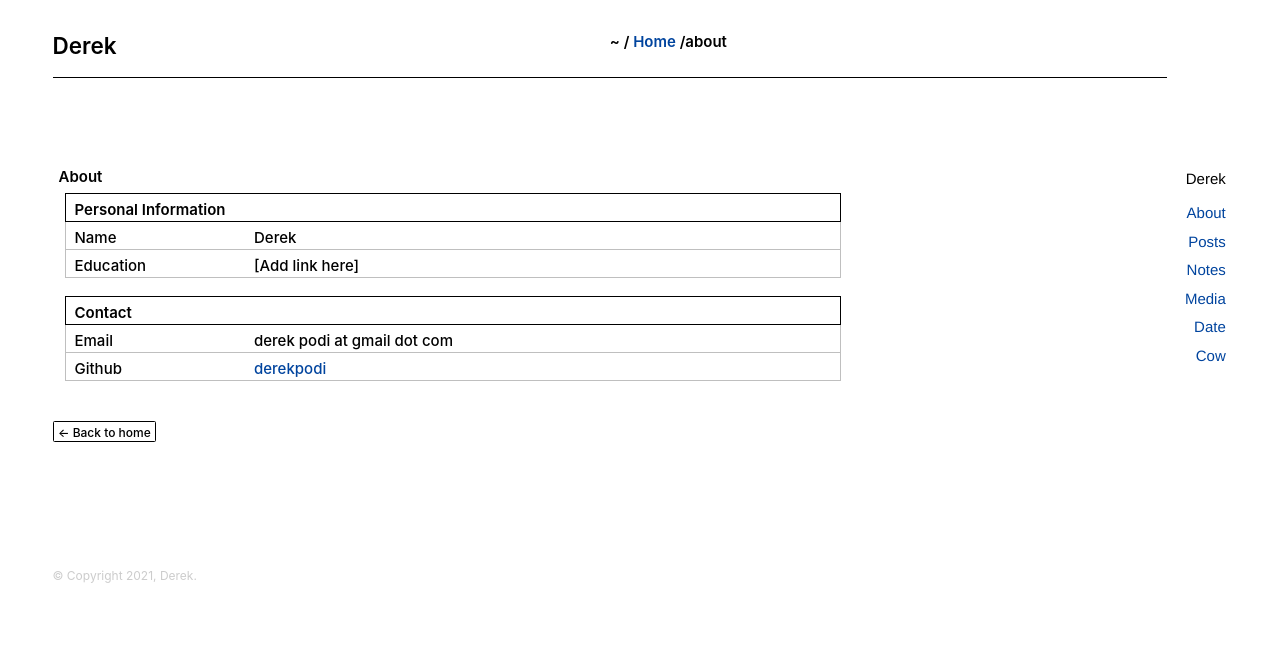
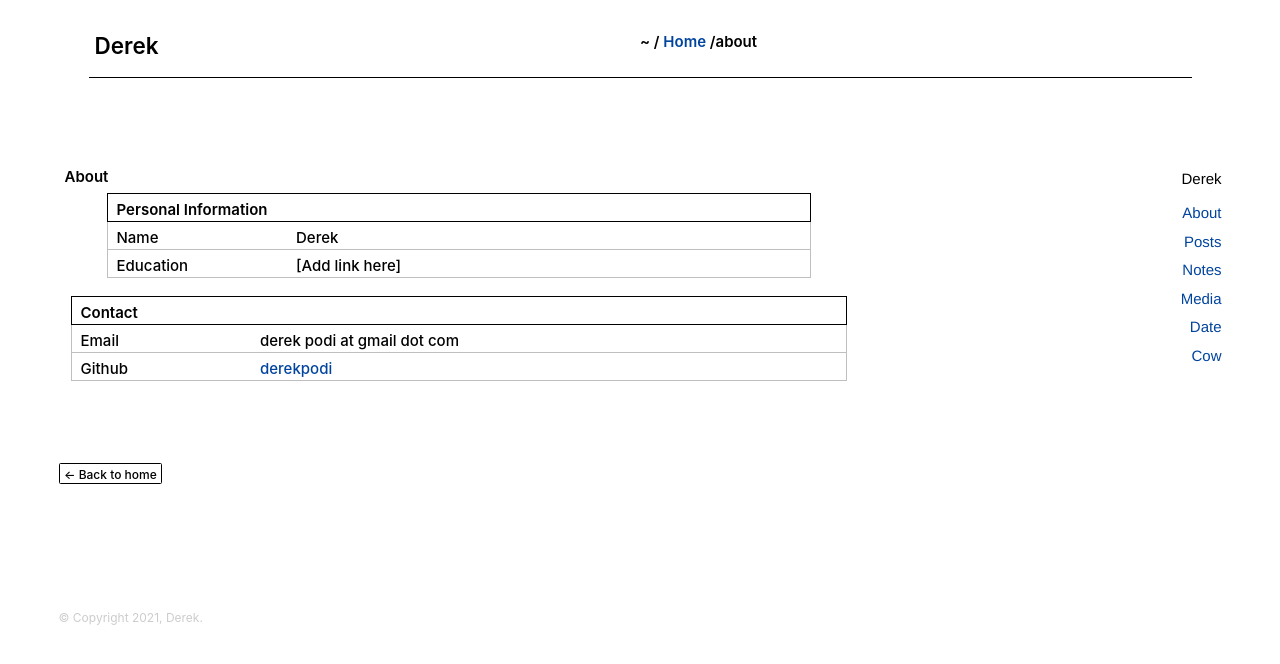
Before and after one commit to derekpodi/derekpodi.com, a Next.js app: page /about in a window 1280 px wide. Shown: the top 664 px of the page. Built offline with nearby package versions, Linux system fonts and the light colour scheme.

Commit message:
small css file changes, layout for components cleanup

```diff
--- a/components/layout.js
+++ b/components/layout.js
@@ -1,5 +1,4 @@
 import Head from 'next/head'
-import styles from './layout.module.css'
 import utilStyles from '../styles/utils.module.css'
 import Link from 'next/link'
 import Navbar from './navbar'
@@ -11,8 +10,8 @@ export const siteTitle = 'Derek Podimatis'
 
 export default function Layout({ children, home }) {
   return (
-    <div className={styles.container}>
-
+    <div className={utilStyles.container}>
+      <header>
         <Head>
           <link rel="icon" href="/favicon.ico" />
           <meta
@@ -29,25 +28,29 @@ export default function Layout({ children, home }) {
           <meta name="twitter:card" content="summary_large_image" />
         </Head>
 
-
         <Navbar />
 
         <Menu />
+      </header>
 
+      <div>
         <p></p>
+      </div>
+
 
       <main>{children}</main>
 
-
+      <footer>
         {!home && (
-        <div className={styles.backToHome}>
+          <div className={utilStyles.backToHome}>
             <Link href="/">
-            <a className={utilStyles["top-2"] + " " + utilStyles["btn"]+ " " + utilStyles["btn-sm"]+ " " + utilStyles["hover-white"]+ " " + utilStyles["hover-bg-black"]}>← Back to home</a>
+              <a className={utilStyles["top-2"] + " " + utilStyles["btn"]+ " " + utilStyles["btn-sm"] + " " + utilStyles["white"] + " " + utilStyles["bg-dark-green"] + " " + utilStyles["hover-white"]+ " " + utilStyles["hover-bg-black"]}>← Back to home</a>
             </Link>
           </div>
         )}
 
         <Footer />
+      </footer>
 
     </div>
   )
--- a/components/layout.module.css
+++ /dev/null
@@ -1,4 +0,0 @@
-.container {
-  max-width: 95%;
-  margin: 0rem 2rem;
-}
--- a/components/menu.js
+++ b/components/menu.js
@@ -1,6 +1,5 @@
 import Link from 'next/link'
 import { useRouter } from 'next/router'
-import styles from './layout.module.css'
 import utilStyles from '../styles/utils.module.css'
 
 
--- a/components/navbar.js
+++ b/components/navbar.js
@@ -1,12 +1,11 @@
 import Link from 'next/link'
 import { useRouter } from 'next/router'
-import styles from './layout.module.css'
 import utilStyles from '../styles/utils.module.css'
 
-const name = 'Derek '
 
 const Navbar = () => {
     const router = useRouter()
+    const name = 'Derek'
     return(
         <header className={utilStyles["container"] + " " + utilStyles["bottom-6"]}>
             <div className={utilStyles["columns"]}>
@@ -14,7 +13,7 @@ const Navbar = () => {
                     <div className="navbar">
                         <div className="navbar-section">
 
-                            <header className={styles.header}>
+                            <header className={utilStyles.header}>
                             {router.pathname =='/' ? (
                             <>
                                 <h2 className={utilStyles.headingLg}>{name}</h2>
--- a/pages/index.js
+++ b/pages/index.js
@@ -30,6 +30,7 @@ export default function Home({ allPostsData }) {
           <a href="https://nextjs.org/learn">our Next.js tutorial</a>.)
         </p>
       </section>
+
       <section className={`${utilStyles.headingMd} ${utilStyles.padding1px}`}>
         <h2 className={utilStyles.headingLg}>Blog</h2>
         <ul className={utilStyles.list}>
@@ -46,6 +47,7 @@ export default function Home({ allPostsData }) {
           ))}
         </ul>
       </section>
+
     </Layout>
   )
 }
--- a/styles/utils.module.css
+++ b/styles/utils.module.css
@@ -108,8 +108,10 @@ header.container {
 }
 
 .container {
-    max-width: 800px;
-    margin: 0
+    max-width: 100%;
+    margin: 0rem 2rem;
+    padding-right: .4rem;
+    padding-left: .4rem;
 }
 
 .inline-block {
```
Lines whose indentation alone changed are shown as unchanged.
